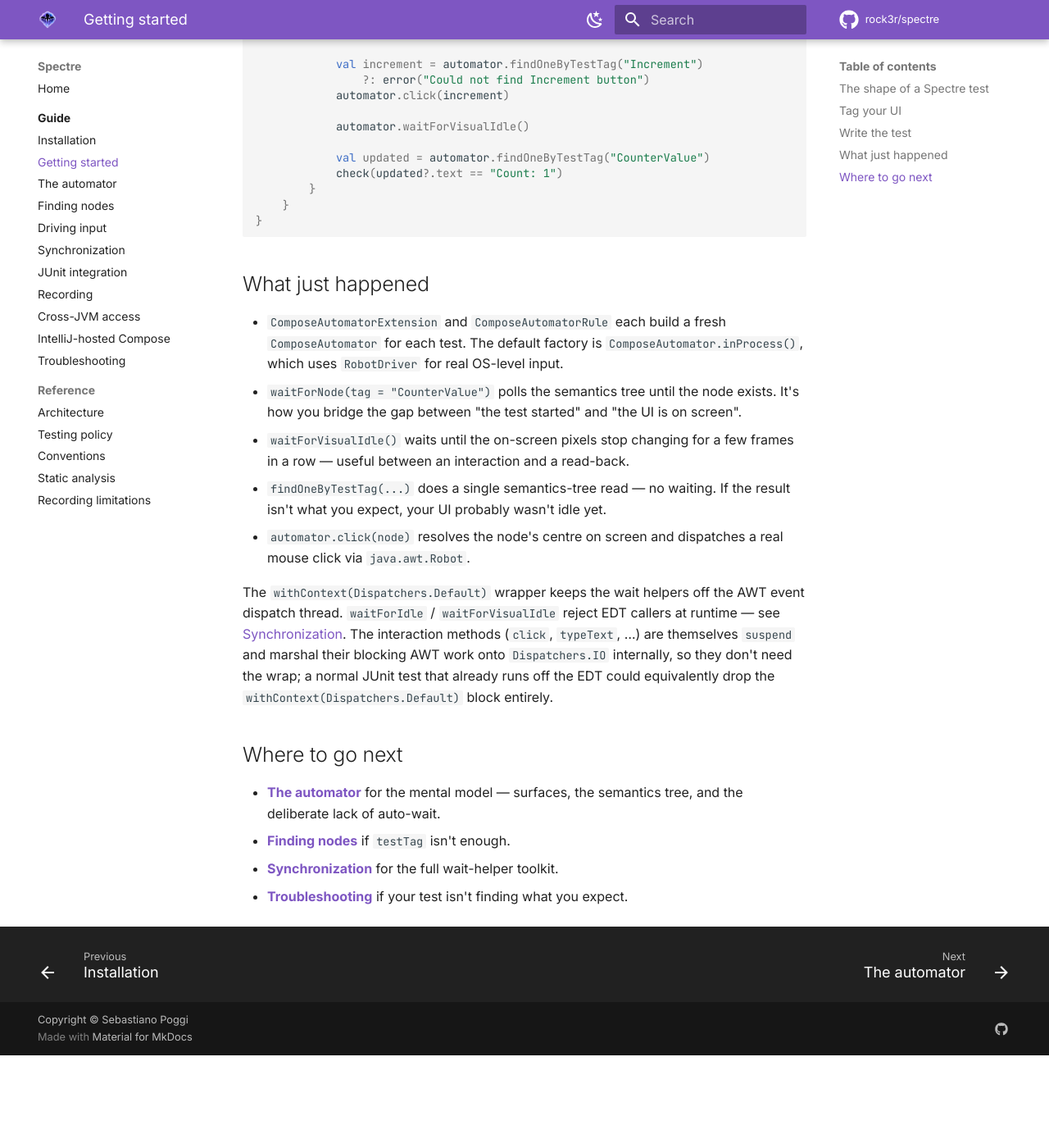
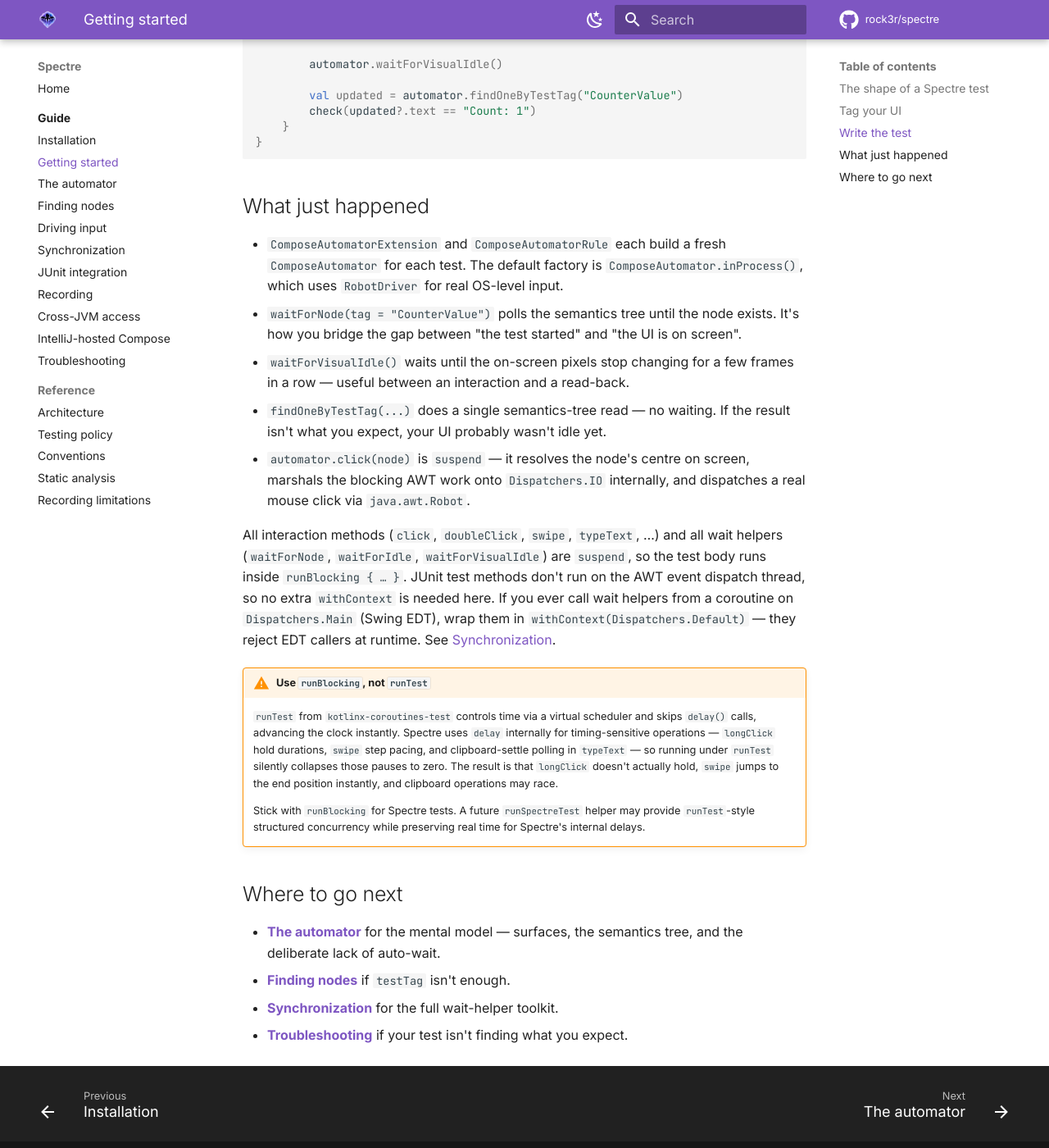
Before and after one commit to rock3r/spectre, an MkDocs documentation site: the page built from docs/guide/getting-started.md, in a window 1280 px wide and 1400 px high, scrolled down 1704 px. Shown: the whole window at 82% size. Built offline with MkDocs 1.6.1 and Material for MkDocs 9.7.7, drawn with Linux system fonts in a browser that asks for light colours; comment, search, counter and statistics services are not loaded; before the commit the page ends 2991 px from its top, so only the background shows below that; some of the changed text lies outside the part shown.

Commit message:
docs: clarify runBlocking vs runTest, simplify withContext patterns
- getting-started: flatten withContext(Dispatchers.Default) from the sample —
  JUnit runs off the EDT so the wrapper is unnecessary; add warning admonition
  explaining why runTest is incompatible (virtual time collapses Spectre's
  internal delay calls, breaking longClick hold, swipe pacing, clipboard settle)
- synchronization: same simplification to the EDT-rule code sample; add pointer
  to troubleshooting for the case that actually needs withContext
- troubleshooting: rewrite the "called from EDT" fix to distinguish JUnit
  (no withContext needed) from Dispatchers.Main coroutines (withContext needed);
  drop the misleading runBlocking-wrapping-withContext snippet
- automator: update "standard pattern" prose to match — plain runBlocking for
  JUnit, withContext only when already on a Swing-backed dispatcher
- intellij: update Thread.sleep mention to delay / runBlocking in the EDT
  marshalling description

Tracks runSpectreTest follow-up as issue #110.

Co-Authored-By: Claude Sonnet 4.6 <noreply@anthropic.com>

````diff
--- a/docs/guide/getting-started.md
+++ b/docs/guide/getting-started.md
@@ -63,24 +60,22 @@ description, or role — see [Finding nodes](selectors.md).
         fun `clicking increment bumps the counter`() = runBlocking {
             launchCounterApp() // your harness — opens the Compose window
 
-            withContext(Dispatchers.Default) {
-                val automator = automatorExt.automator
+            val automator = automatorExt.automator
 
-                automator.waitForNode(tag = "CounterValue")
-                automator.waitForVisualIdle()
+            automator.waitForNode(tag = "CounterValue")
+            automator.waitForVisualIdle()
 
-                val initial = automator.findOneByTestTag("CounterValue")
-                check(initial?.text == "Count: 0")
+            val initial = automator.findOneByTestTag("CounterValue")
+            check(initial?.text == "Count: 0")
 
-                val increment = automator.findOneByTestTag("Increment")
-                    ?: error("Could not find Increment button")
-                automator.click(increment)
+            val increment = automator.findOneByTestTag("Increment")
+                ?: error("Could not find Increment button")
+            automator.click(increment)
 
-                automator.waitForVisualIdle()
+            automator.waitForVisualIdle()
 
-                val updated = automator.findOneByTestTag("CounterValue")
-                check(updated?.text == "Count: 1")
-            }
+            val updated = automator.findOneByTestTag("CounterValue")
+            check(updated?.text == "Count: 1")
         }
     }
     ```
@@ -105,24 +97,22 @@ description, or role — see [Finding nodes](selectors.md).
         fun clickingIncrementBumpsTheCounter() = runBlocking {
             launchCounterApp()
 
-            withContext(Dispatchers.Default) {
-                val automator = automatorRule.automator
+            val automator = automatorRule.automator
 
-                automator.waitForNode(tag = "CounterValue")
-                automator.waitForVisualIdle()
+            automator.waitForNode(tag = "CounterValue")
+            automator.waitForVisualIdle()
 
-                val initial = automator.findOneByTestTag("CounterValue")
-                check(initial?.text == "Count: 0")
+            val initial = automator.findOneByTestTag("CounterValue")
+            check(initial?.text == "Count: 0")
 
-                val increment = automator.findOneByTestTag("Increment")
-                    ?: error("Could not find Increment button")
-                automator.click(increment)
+            val increment = automator.findOneByTestTag("Increment")
+                ?: error("Could not find Increment button")
+            automator.click(increment)
 
-                automator.waitForVisualIdle()
+            automator.waitForVisualIdle()
 
-                val updated = automator.findOneByTestTag("CounterValue")
-                check(updated?.text == "Count: 1")
-            }
+            val updated = automator.findOneByTestTag("CounterValue")
+            check(updated?.text == "Count: 1")
         }
     }
     ```
@@ -138,16 +128,29 @@ description, or role — see [Finding nodes](selectors.md).
   a row — useful between an interaction and a read-back.
 - `findOneByTestTag(...)` does a single semantics-tree read — no waiting. If the result
   isn't what you expect, your UI probably wasn't idle yet.
-- `automator.click(node)` resolves the node's centre on screen and dispatches a real mouse
-  click via `java.awt.Robot`.
+- `automator.click(node)` is `suspend` — it resolves the node's centre on screen,
+  marshals the blocking AWT work onto `Dispatchers.IO` internally, and dispatches a
+  real mouse click via `java.awt.Robot`.
 
-The `withContext(Dispatchers.Default)` wrapper keeps the wait helpers off the AWT event
-dispatch thread. `waitForIdle` / `waitForVisualIdle` reject EDT callers at runtime —
-see [Synchronization](synchronization.md). The interaction methods (`click`,
-`typeText`, …) are themselves `suspend` and marshal their blocking AWT work onto
-`Dispatchers.IO` internally, so they don't need the wrap; a normal JUnit test that
-already runs off the EDT could equivalently drop the `withContext(Dispatchers.Default)`
-block entirely.
+All interaction methods (`click`, `doubleClick`, `swipe`, `typeText`, …) and all wait
+helpers (`waitForNode`, `waitForIdle`, `waitForVisualIdle`) are `suspend`, so the test
+body runs inside `runBlocking { … }`. JUnit test methods don't run on the AWT event
+dispatch thread, so no extra `withContext` is needed here. If you ever call wait helpers
+from a coroutine on `Dispatchers.Main` (Swing EDT), wrap them in
+`withContext(Dispatchers.Default)` — they reject EDT callers at runtime. See
+[Synchronization](synchronization.md).
+
+!!! warning "Use `runBlocking`, not `runTest`"
+    `runTest` from `kotlinx-coroutines-test` controls time via a virtual scheduler and
+    skips `delay()` calls, advancing the clock instantly. Spectre uses `delay` internally
+    for timing-sensitive operations — `longClick` hold durations, `swipe` step pacing, and
+    clipboard-settle polling in `typeText` — so running under `runTest` silently collapses
+    those pauses to zero. The result is that `longClick` doesn't actually hold, `swipe`
+    jumps to the end position instantly, and clipboard operations may race.
+
+    Stick with `runBlocking` for Spectre tests. A future `runSpectreTest` helper may
+    provide `runTest`-style structured concurrency while preserving real time for
+    Spectre's internal delays.
 
 ## Where to go next
 
````
Also changed, not shown: other parts of docs/guide/getting-started.md (+0 -6 lines), docs/guide/automator.md (+4 -3 lines), docs/guide/intellij.md (+3 -2 lines), docs/guide/synchronization.md (+6 -6 lines), docs/guide/troubleshooting.md (+12 -8 lines).
